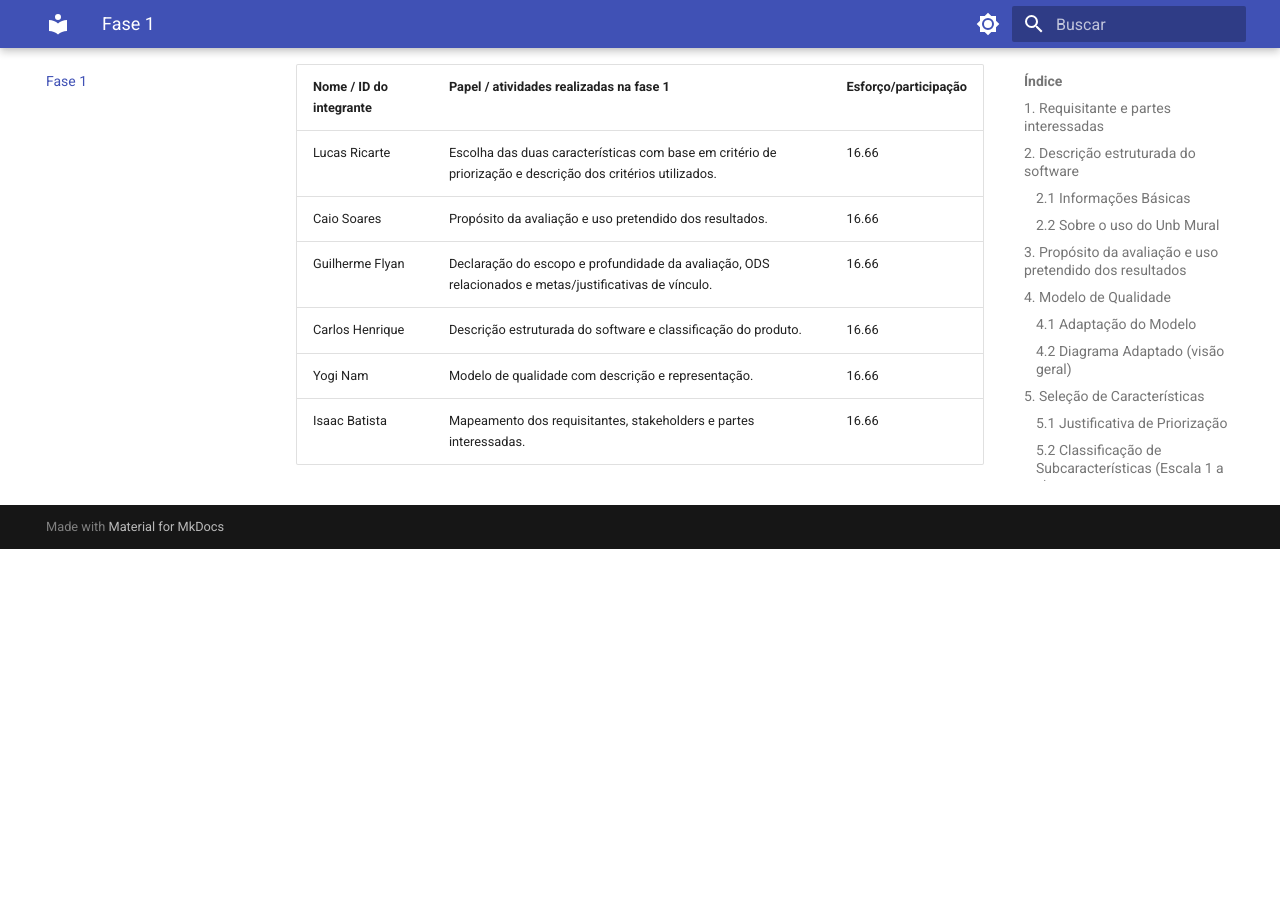
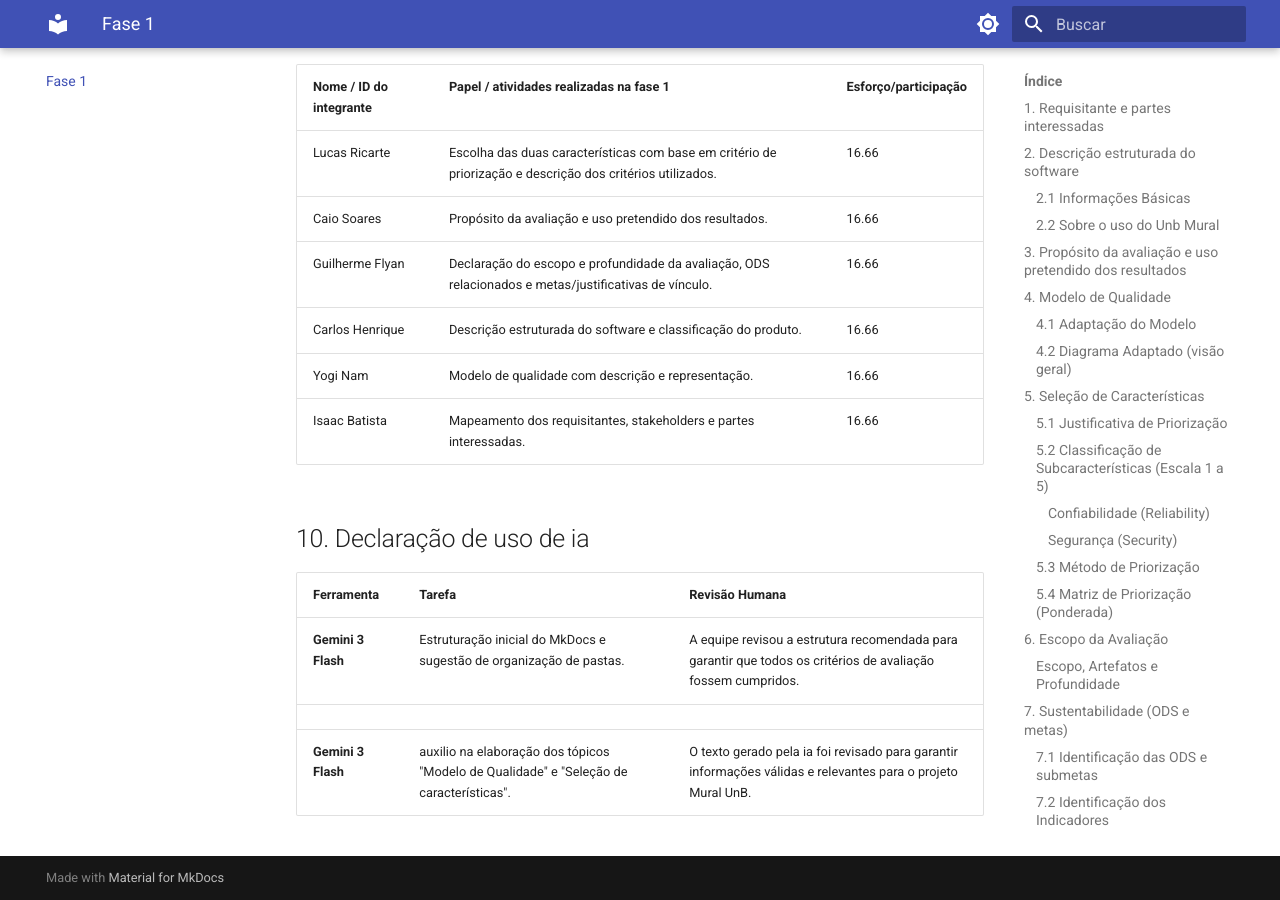
Before and after one commit to FCTE-Qualidade-de-Software-1/2026-1_T02_ROBERTA_WILLIAMS, an MkDocs documentation site: the page built from docs/fase1/index.md, in a window 1280 px wide and 900 px high, scrolled down 12282 px. Built offline with MkDocs 1.6.1 and Material for MkDocs 9.7.7, drawn with Linux system fonts in a browser that asks for light colours; before the commit the page ends 12831 px from its top, so only the background shows below that.

Commit message:
adicionando a minha parte na declaração do uso de ia

```diff
--- a/docs/fase1/index.md
+++ b/docs/fase1/index.md
@@ -282,3 +282,11 @@ Links importantes para validação do professor.
 | Carlos Henrique | Descrição estruturada do software e classificação do produto. | 16.66 |
 | Yogi Nam | Modelo de qualidade com descrição e representação. | 16.66 |
 | Isaac Batista | Mapeamento dos requisitantes, stakeholders e partes interessadas. | 16.66 |
+
+## 10. Declaração de uso de ia
+
+| Ferramenta           | Tarefa                                                                                 | Revisão Humana                                                                                                                                                         |
+| :------------------- | :------------------------------------------------------------------------------------- | :--------------------------------------------------------------------------------------------------------------------------------------------------------------------- |
+| **Gemini 3 Flash**   | Estruturação inicial do MkDocs e sugestão de organização de pastas.                    | A equipe revisou a estrutura recomendada para garantir que todos os critérios de avaliação fossem cumpridos.                                                           |
+|
+| **Gemini 3 Flash** | auxilio na elaboração dos tópicos "Modelo de Qualidade" e "Seleção de características". | O texto gerado pela ia foi revisado para garantir informações válidas e relevantes para o projeto Mural UnB. |
```
